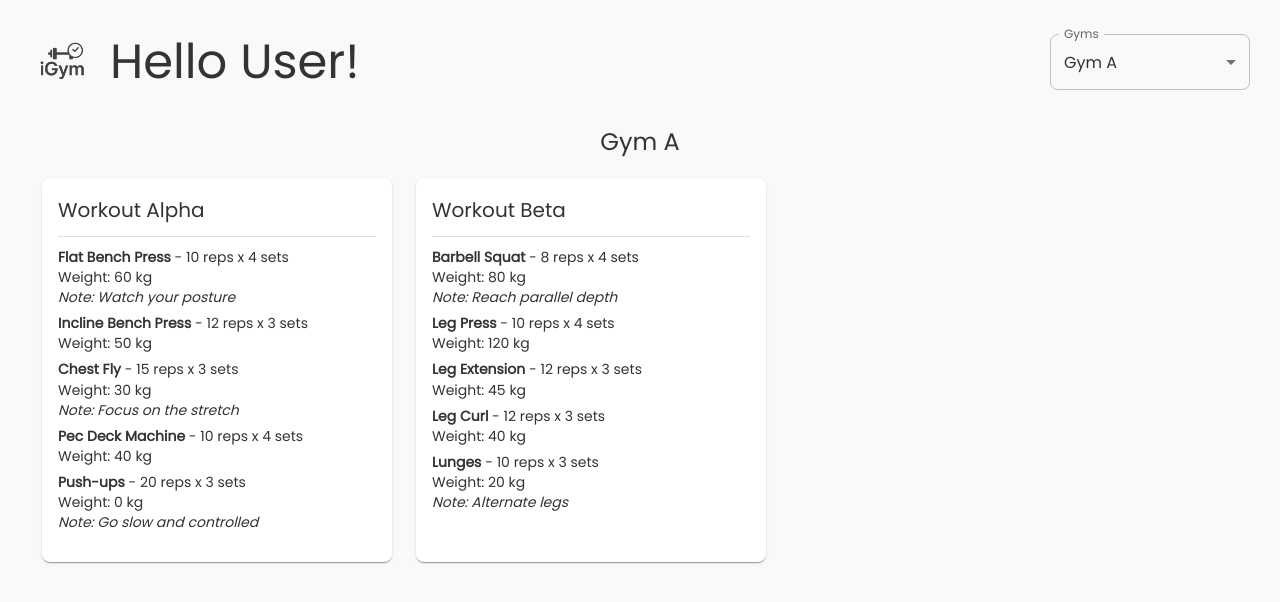
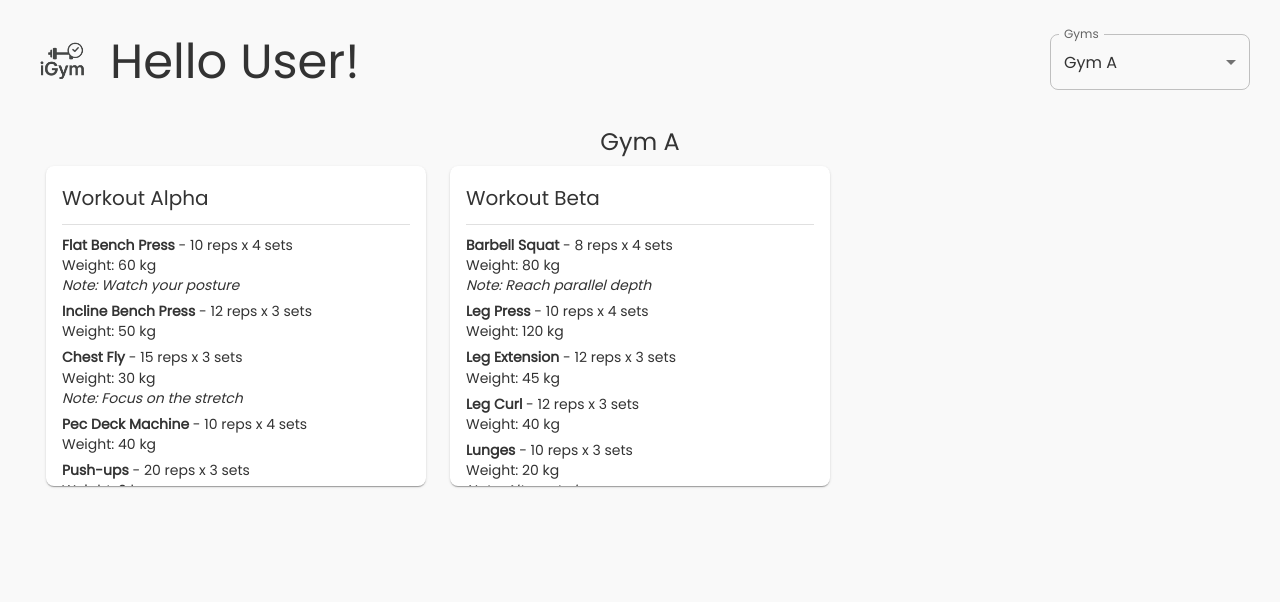
Before and after one commit to tomerpeceniski/igym, a React (Vite) app in the folder frontend/: page / in a window 1280 px wide. Shown: the top 602 px of the page. Built offline with nearby package versions, Linux system fonts and the light colour scheme; some icons are missing.

Commit message:
refactor: add grid for vizualization of workout cards

```diff
--- a/frontend/src/components/WorkoutCard.jsx
+++ b/frontend/src/components/WorkoutCard.jsx
@@ -6,9 +6,19 @@ import DeleteIcon from '@mui/icons-material/Delete';
 export default function WorkoutCard({ workout }) {
   return (
     <Card
-      sx={{ flex: '1 1 300px', maxWidth: 350, minWidth: 280, m: 1.5, }}>
-      <CardContent>
-
+      sx={{
+        height: 320,
+        display: 'flex',
+        flexDirection: 'column',
+        boxSizing: 'border-box'
+      }}
+    >
+      <CardContent
+        sx={{
+          flexGrow: 1,
+          overflow: 'auto',
+        }}
+      >
         <Box display="flex" justifyContent="space-between" alignItems="center">
           <Typography variant="h6">{workout.name}</Typography>
           <Box display="flex" gap={1}>
@@ -28,7 +38,12 @@ export default function WorkoutCard({ workout }) {
             <strong>{ex.name}</strong> - {ex.repetitions} reps x {ex.sets} sets
             <br />
             Weight: {ex.weight} kg
-            {ex.note && (<> <br /> <em>Note: {ex.note}</em> </>)}
+            {ex.note && (
+              <>
+                <br />
+                <em>Note: {ex.note}</em>
+              </>
+            )}
           </Typography>
         ))}
       </CardContent>
--- a/frontend/src/pages/HomePage.jsx
+++ b/frontend/src/pages/HomePage.jsx
@@ -1,9 +1,10 @@
 import React, { useState } from 'react';
-import { Box, Typography } from '@mui/material';
+import { Box, Typography, Grid, colors } from '@mui/material';
 import GreetingTitle from '../components/GreetingTitle.jsx';
 import GymSelector from '../components/GymSelector.jsx';
 import WorkoutCard from '../components/WorkoutCard.jsx';
 import gyms from '../data/mockedGyms';
+import { blue } from '@mui/material/colors';
 
 export default function HomePage() {
   const [selectedGym, setSelectedGym] = useState(gyms[0].name);
@@ -30,19 +31,22 @@ export default function HomePage() {
         />
       </Box>
 
-      <Box display="flex" gap={7.5} alignItems="flex-start">
-        <Box sx={{ flexGrow: 1 }}>
-          <Typography variant="h5" align="center" gutterBottom>
-            {selectedGym}
-          </Typography>
+      <Box>
+        <Typography variant="h5" align="center" gutterBottom>
+          {selectedGym}
+        </Typography>
+      </Box>
 
-          <Box display="flex" flexWrap="wrap" justifyContent="flex-start">
-            {currentGym.workouts.map((workout, index) => (
-              <WorkoutCard key={index} workout={workout} />
-            ))}
-          </Box>
-        </Box>
+      <Box sx={{ width: '100', px: 2 }}>
+        <Grid container spacing={{ xs: 2, md: 3 }} columns={{ xs: 4, sm: 8, md: 12 }}>
+          {currentGym.workouts.map((workout, index) => (
+            <Grid key={index} size={{ xs: 4, sm: 4, md: 4 }}>
+              <WorkoutCard workout={workout} />
+            </Grid>
+          ))}
+        </Grid>
       </Box>
+
     </Box>
   );
 }
```
